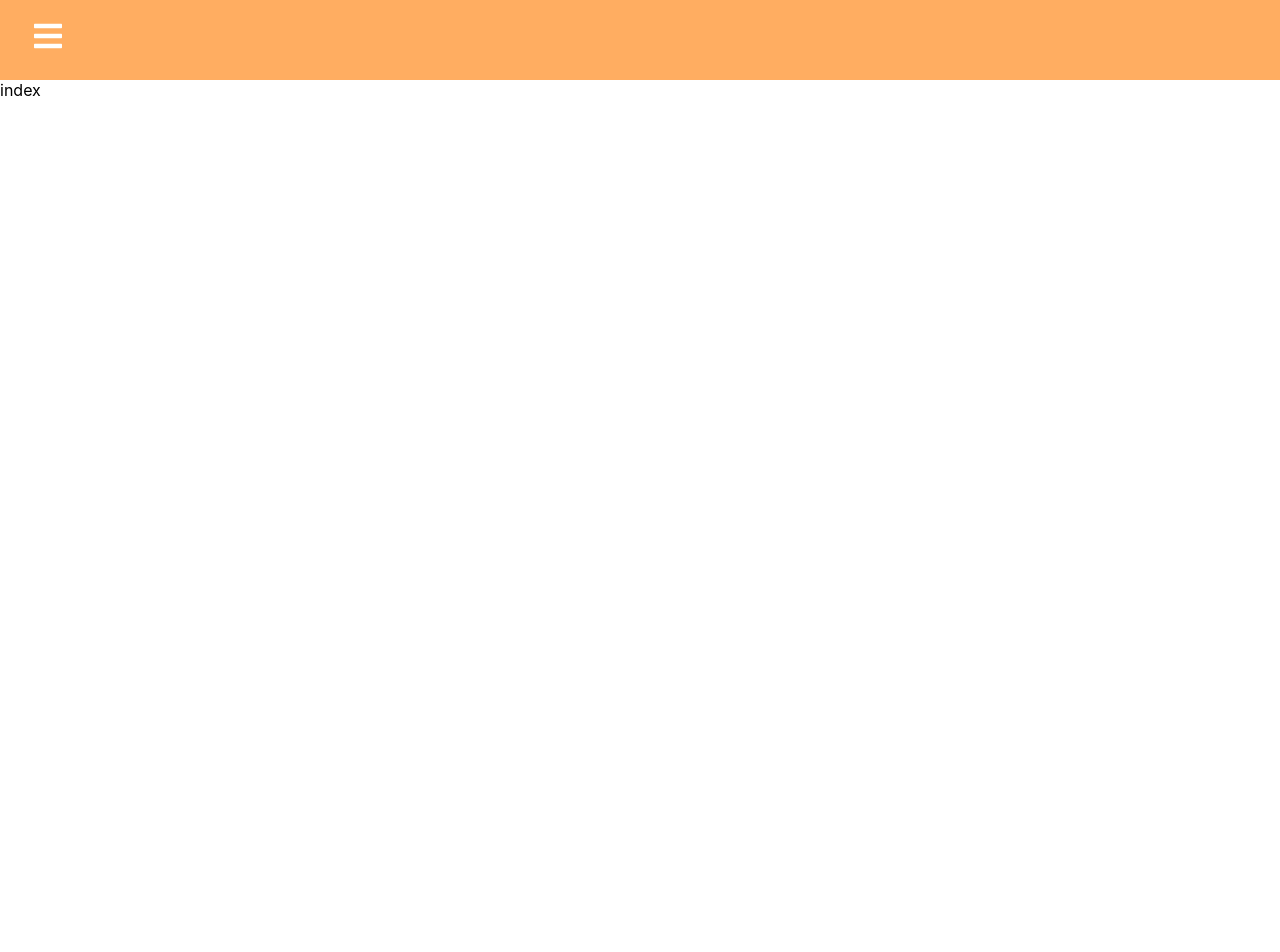
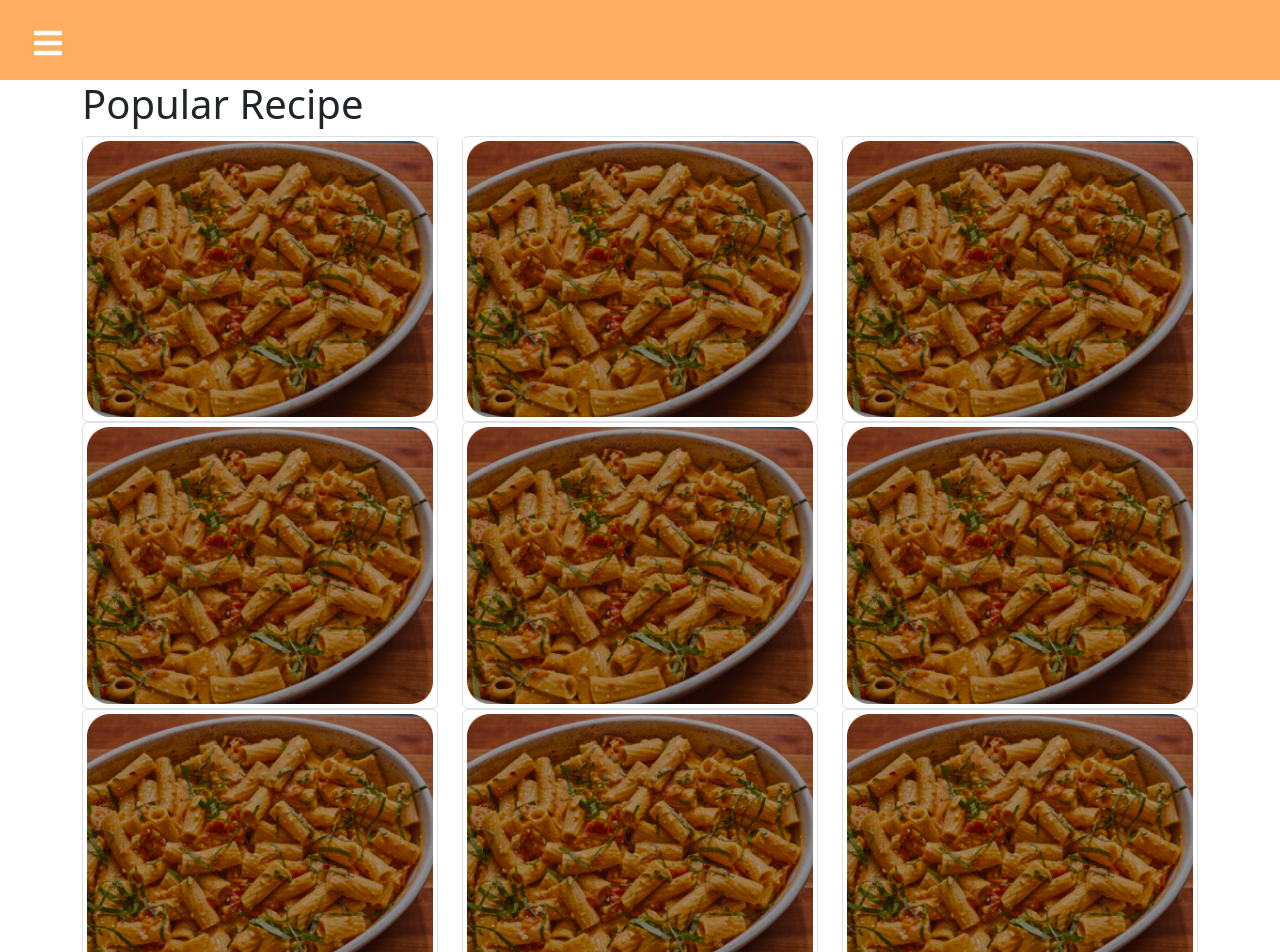
Before and after one commit to ranggapras/masak.se, a React (Create React App) app: page / in a window 1280 px wide. Shown: the top 952 px of the page. Before the commit the page ends 800 px from the top, so only its background shows below. Built offline with nearby package versions, Linux system fonts and the light colour scheme.

Commit message:
add layouting basic
semangat din

```diff
--- a/package.json
+++ b/package.json
@@ -7,8 +7,7 @@
     "@testing-library/jest-dom": "^5.16.4",
     "@testing-library/react": "^13.2.0",
     "@testing-library/user-event": "^13.5.0",
-    "bootstrap": "^5.1.3",
-    "graphql": "^16.5.0",
+    "bootstrap": "^5.2.0-beta1",
     "react": "^18.1.0",
     "react-dom": "^18.1.0",
     "react-icons": "^4.3.1",
--- a/src/Components/Layouts/index.js
+++ b/src/Components/Layouts/index.js
@@ -2,8 +2,8 @@ import React from "react";
 import Navbar from "../Navbar/Navbar";
 const Layout = ({ children }) => {
   return (
-    <div className="container">
-      <div className="card">
+    <div>
+      <div>
         <Navbar />
         <div>{children}</div>
       </div>
--- a/src/Components/Navbar/style.css
+++ b/src/Components/Navbar/style.css
@@ -14,7 +14,7 @@
 
 .nav-menu {
   background-color: #ffad61;
-  width: 250px;
+  width: 120px;
   height: 100vh;
   display: flex;
   justify-content: center;
@@ -50,6 +50,7 @@
   align-items: center;
   padding: 0 16px;
   border-radius: 4px;
+  margin-top: 50vh;
 }
 
 .nav-text a:hover {
@@ -58,6 +59,7 @@
 
 .nav-menu-items {
   margin-top: 1rem;
+  margin-right: 3.5rem;
   width: 100%;
 }
 
--- a/src/Pages/Home/Home.js
+++ b/src/Pages/Home/Home.js
@@ -1,7 +1,53 @@
 import React from "react";
+import Image1 from "../../Assets/macaroni.png";
 
 const Home = () => {
-  return <div>index</div>;
+  return (
+    <div className="container-fluid">
+      <div className="container">
+        <p className="h1">Popular Recipe</p>
+      </div>
+      <div className="container">
+        <div className="row">
+          <div className="col">
+            <img src={Image1} class="img-thumbnail" alt="..." />
+          </div>
+          <div className="col">
+            <img src={Image1} class="img-thumbnail" alt="..." />
+          </div>
+          <div className="col">
+            <img src={Image1} class="img-thumbnail" alt="..." />
+          </div>
+        </div>
+      </div>
+      <div className="container">
+        <div className="row">
+          <div className="col">
+            <img src={Image1} class="img-thumbnail" alt="..." />
+          </div>
+          <div className="col">
+            <img src={Image1} class="img-thumbnail" alt="..." />
+          </div>
+          <div className="col">
+            <img src={Image1} class="img-thumbnail" alt="..." />
+          </div>
+        </div>
+      </div>
+      <div className="container">
+        <div className="row">
+          <div className="col">
+            <img src={Image1} class="img-thumbnail" alt="..." />
+          </div>
+          <div className="col">
+            <img src={Image1} class="img-thumbnail" alt="..." />
+          </div>
+          <div className="col">
+            <img src={Image1} class="img-thumbnail" alt="..." />
+          </div>
+        </div>
+      </div>
+    </div>
+  );
 };
 
 export default Home;
--- a/src/index.js
+++ b/src/index.js
@@ -2,6 +2,8 @@ import React from "react";
 import ReactDOM from "react-dom/client";
 import "./index.css";
 import App from "./App";
+import "bootstrap/dist/css/bootstrap.min.css";
+import "bootstrap/dist/js/bootstrap.bundle.min";
 
 const root = ReactDOM.createRoot(document.getElementById("root"));
 root.render(
```
Also changed, not shown: src/Assets/macaroni.png (added), 1 other file (tests, documents, lock files or other folders).
